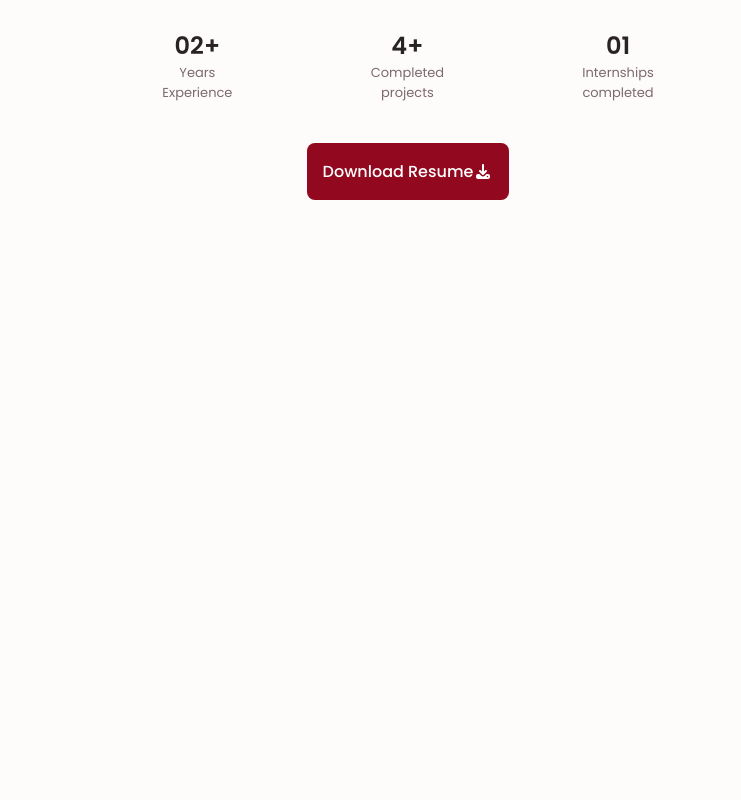
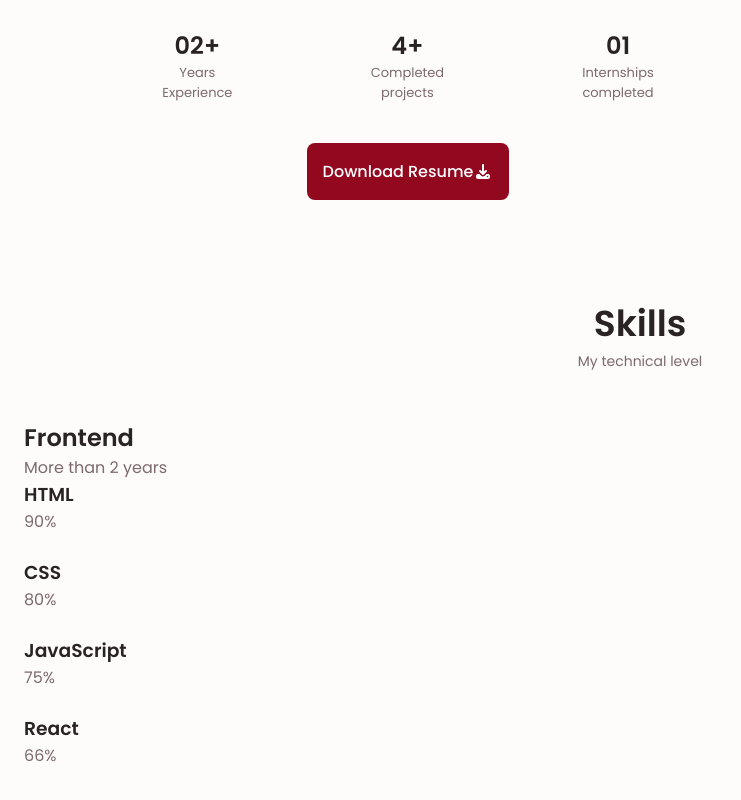
Before and after one commit to Harsh-Builds/My-Portfolio, a React (Create React App) app in the folder client/: page / in a window 1280 px wide. Shown: the part 1120-1920 px from the top of the page, without its empty margins (0-741 px from the left). Before the commit the page ends 1432 px from the top, so only its background shows below. Built offline with nearby package versions, Linux system fonts and the light colour scheme.

Commit message:
Add Skills1 div inside Skills component

```diff
--- a/client/src/App.js
+++ b/client/src/App.js
@@ -1,6 +1,7 @@
 import Header from "./components/Header";
 import Home from "./components/Home";
 import About from "./components/About";
+import Skills from "./components/Skills";
 import "./portfolio.css";
 
 function App() {
@@ -9,6 +10,7 @@ function App() {
         <Header />
         <Home />
         <About />
+        <Skills />
     </div>
 
 
--- a/client/src/components/skills.js
+++ b/client/src/components/skills.js
@@ -0,0 +1,65 @@
+import React from 'react'
+
+export default function Skills() {
+  return (
+    <section className="skills section" id="skills">
+  <h2 className="section_title">Skills</h2>
+  <span className="section_subtitle">My technical level</span>
+  <div className="skills_container container grid">
+    <div>
+      {/*==================== SKILLS 1 ====================*/}
+      <div className="skills_content skills_open">
+        <div className="skills_header">
+          <i className="fa-solid fa-code skills_icon" />
+          <div>
+            <h1 className="skills_title">Frontend </h1>
+            <span className="skills_subtitle">More than 2 years </span>
+          </div>
+          <i className="fa-solid fa-angle-down skills_arrow" />
+        </div>
+        <div className="skills_list grid">
+          <div className="skills_data">
+            <div className="skills_title">
+              <h3 className="skills_name">HTML</h3>
+              <span className="skills_number">90%</span>
+            </div>
+            <div className="skills_bar">
+              <span className="skills_percentage skills_html" />
+            </div>
+          </div>
+          <div className="skills_data">
+            <div className="skills_title">
+              <h3 className="skills_name">CSS</h3>
+              <span className="skills_number">80%</span>
+            </div>
+            <div className="skills_bar">
+              <span className="skills_percentage skills_css" />
+            </div>
+          </div>
+          <div className="skills_data">
+            <div className="skills_title">
+              <h3 className="skills_name">JavaScript</h3>
+              <span className="skills_number">75%</span>
+            </div>
+            <div className="skills_bar">
+              <span className="skills_percentage skills_js" />
+            </div>
+          </div>
+          <div className="skills_data">
+            <div className="skills_title">
+              <h3 className="skills_name">React</h3>
+              <span className="skills_number">66%</span>
+            </div>
+            <div className="skills_bar">
+              <span className="skills_percentage skills_react" />
+            </div>
+          </div>
+        </div>
+      </div>
+
+    </div>
+  </div>
+</section>
+
+  )
+}
```
